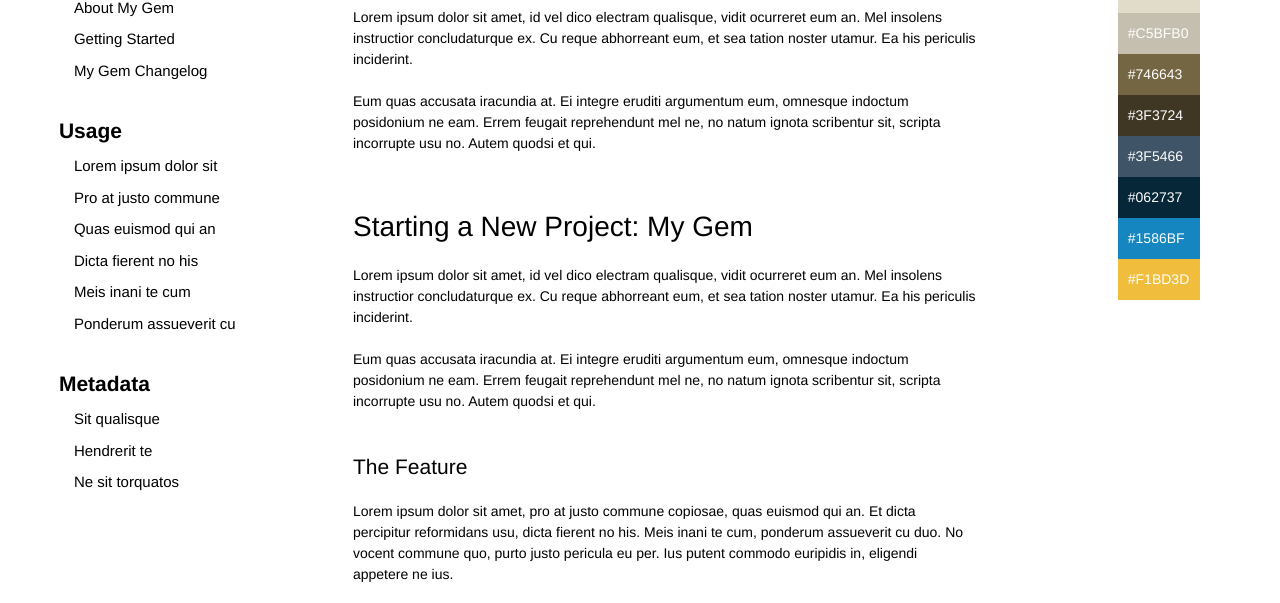
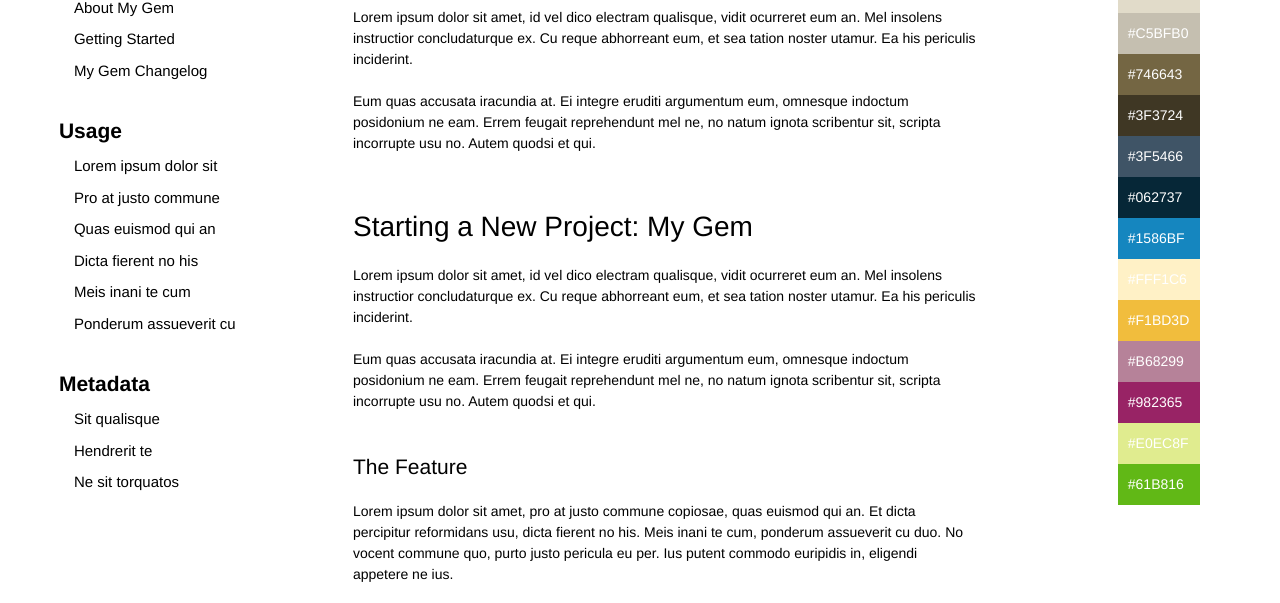
Before and after one commit to prog4designer/tkrk10-hands-on, a plain HTML site: page index.html in a window 1280 px wide. Shown: the part 161-764 px from the top of the page. Drawn offline with Linux system fonts and the light colour scheme.

Commit message:
色の追加

```diff
--- a/index.html
+++ b/index.html
@@ -90,7 +90,12 @@
         <li class="bgcolor-3F5466">#3F5466</li>
         <li class="bgcolor-062737">#062737</li>
         <li class="bgcolor-1586BF">#1586BF</li>
+        <li class="bgcolor-FFF1C6">#FFF1C6</li>
         <li class="bgcolor-F1BD3D">#F1BD3D</li>
+        <li class="bgcolor-B68299">#B68299</li>
+        <li class="bgcolor-982365">#982365</li>
+        <li class="bgcolor-E0EC8F">#E0EC8F</li>
+        <li class="bgcolor-61B816">#61B816</li>
       </ul>
     </div>
 
--- a/stylesheets/style.css
+++ b/stylesheets/style.css
@@ -485,3 +485,23 @@ body {
 .color-sample .bgcolor-F1BD3D {
   background: #f1bd3d;
 }
+
+.color-sample .bgcolor-FFF1C6 {
+  background: #FFF1C6;
+}
+
+.color-sample .bgcolor-B68299 {
+  background: #B68299;
+}
+
+.color-sample .bgcolor-E0EC8F {
+  background: #E0EC8F;
+}
+
+.color-sample .bgcolor-982365 {
+  background: #982365;
+}
+
+.color-sample .bgcolor-61B816 {
+  background: #61B816;
+}
```
